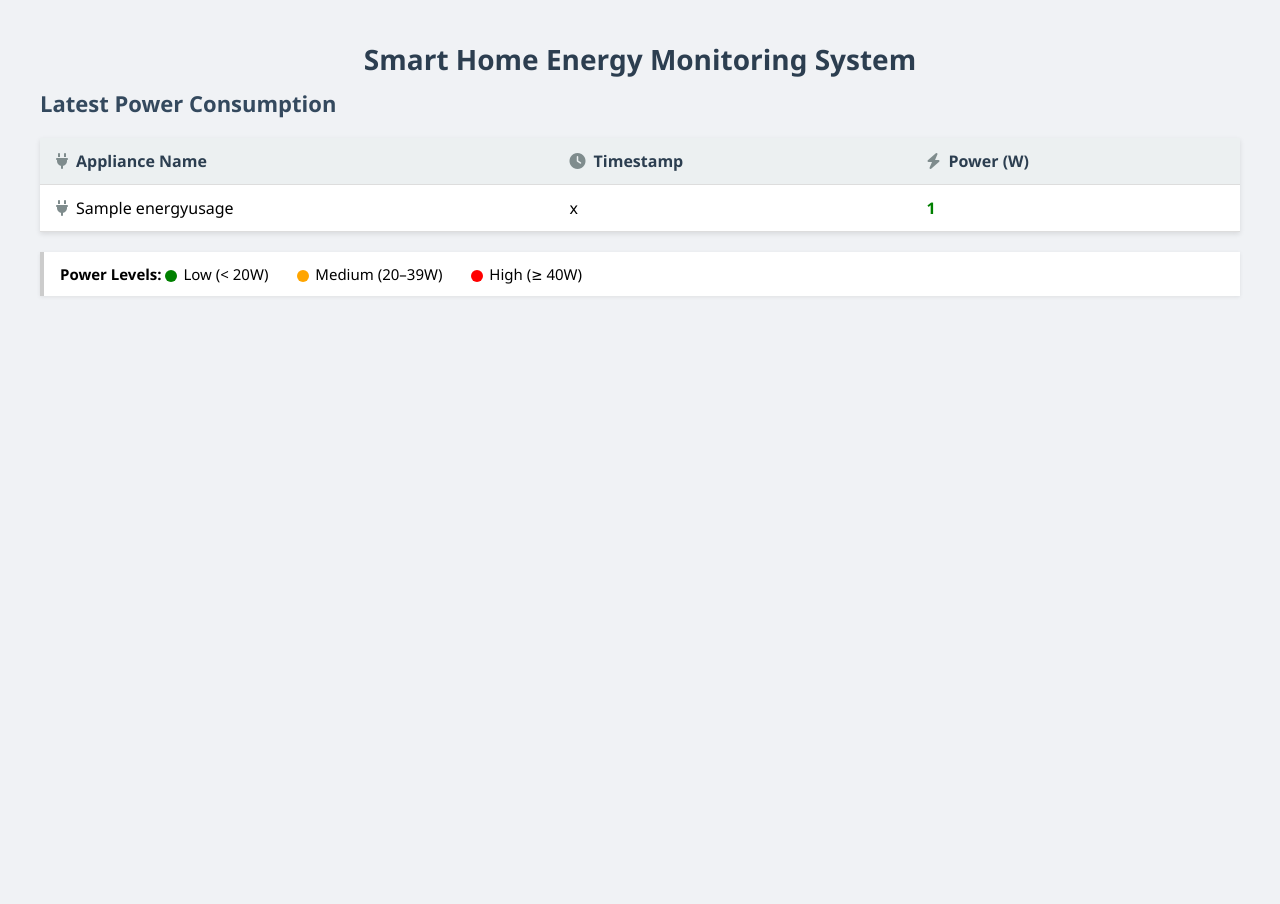
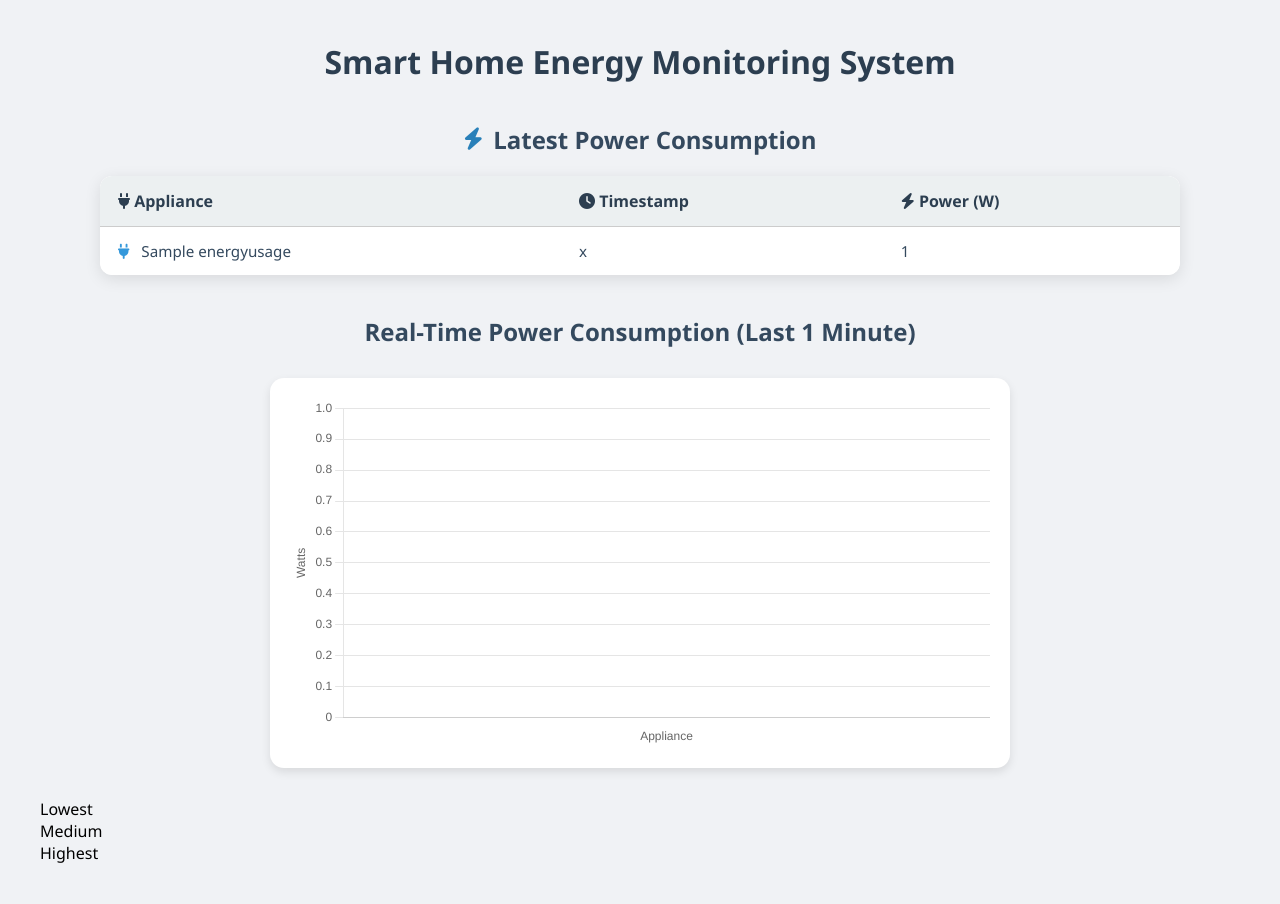
Before and after one commit to Vijay-MK/SES_Assignment1, a Flask app: page / in a window 1280 px wide. Before the commit the page ends 296 px from the top, so only its background shows below. Run offline with Flask 3, Linux system fonts and the light colour scheme; tables that the repository leaves empty hold one stand-in row (values such as "Sample post"); data that the repository does not hold is empty.

Commit message:
Separate html, css,js parts for flask

```diff
--- a/smartHomeSystem/sensorDataGenerator.py
+++ b/smartHomeSystem/sensorDataGenerator.py
@@ -41,7 +41,7 @@ if __name__ == "__main__":
             )
             SensorDataGenerator(devicename, deviceId, random_time)
         currentDate += timedelta(days=1)
-        time.sleep(5)
+        time.sleep(1)  # Past data generation should be fast
 
     # Generating the current deviceData after the generation of the past data
     currentDate = datetime.now()
--- /dev/null
+++ b/smartHomeSystem/static/css/style.css
@@ -0,0 +1,116 @@
+/* Overall Page */
+body {
+    font-family: 'Segoe UI', Tahoma, Geneva, Verdana, sans-serif;
+    margin: 40px;
+    background-color: #f0f2f5;
+}
+
+/* Header */
+h1 {
+    text-align: center;
+    color: #2c3e50;
+    margin-bottom: 10px;
+}
+
+h2 {
+    display: flex;
+    align-items: center;
+    gap: 10px;
+    color: #34495e;
+    margin-top: 40px;
+    margin-left: auto;
+    margin-right: auto;
+    justify-content: center;
+}
+
+/* Table container */
+.table-container {
+    width: 90%;
+    margin: 20px auto;
+    background: #ffffff;
+    box-shadow: 0px 4px 16px rgba(0, 0, 0, 0.1);
+    border-radius: 12px;
+    overflow: hidden;
+}
+
+/* Table styles */
+table {
+    width: 100%;
+    border-collapse: collapse;
+    border-radius: 12px;
+    overflow: hidden;
+}
+
+th, td {
+    padding: 14px 18px;
+    text-align: left;
+}
+
+th {
+    background-color: #ecf0f1;
+    color: #2c3e50;
+    font-weight: 600;
+    font-size: 1rem;
+    border-bottom: 1px solid #ccc;
+}
+
+td {
+    background-color: #ffffff;
+    color: #34495e;
+    font-size: 0.95rem;
+    vertical-align: middle;
+}
+
+tr:nth-child(even) td {
+    background-color: #f9f9f9;
+}
+
+tr:hover td {
+    background-color: #eaf2f8;
+}
+
+/* Appliance icon in row */
+td .appliance-icon {
+    margin-right: 8px;
+    color: #2980b9;
+}
+
+/* Table top icon */
+.table-header-icon {
+    font-size: 1.4rem;
+    color: #2980b9;
+}
+
+/* Responsive tweak */
+@media (max-width: 600px) {
+    th, td {
+        padding: 10px;
+        font-size: 0.9rem;
+    }
+}
+
+#latest-entries-table {
+    border-radius: 12px;
+    overflow: hidden;
+    box-shadow: 0 2px 8px rgba(0,0,0,0.1);
+}
+
+#latest-entries-table th,
+#latest-entries-table td {
+    vertical-align: middle;
+}
+
+.icon-left {
+    margin-right: 8px;
+    color: #3498db;
+}
+
+.chart-container {
+    width: 100%;
+    max-width: 700px;
+    margin: 30px auto;
+    background-color: #fff;
+    padding: 20px;
+    border-radius: 14px;
+    box-shadow: 0 4px 10px rgba(0,0,0,0.1);
+}
--- /dev/null
+++ b/smartHomeSystem/static/js/main.js
@@ -0,0 +1,115 @@
+document.addEventListener("DOMContentLoaded", function () {
+    const tableBody = document.getElementById('latest-entries-body');
+    const loader = document.getElementById('loading-spinner');
+    const ctx = document.getElementById('realTimeChart').getContext('2d');
+
+    const iconMap = {
+        'Smart-AirConditioner': 'fa-wind',
+        'Smart-WaterHeater': 'fa-hot-tub',
+        'Smart-Refrigerator': 'fa-snowflake',
+        'Smart-WashingMachine': 'fa-soap'
+    };
+
+
+    // Load latest table entries
+    function loadLatestEntries() {
+        if (loader) loader.style.display = 'inline-block';
+
+        fetch('/api/latest')
+            .then(response => response.json())
+            .then(data => {
+                tableBody.innerHTML = '';
+		data.slice(0, 5).forEach(entry => {
+		const iconClass = iconMap[entry.applianceName] || 'fa-plug';
+
+		const row = document.createElement('tr');
+		row.innerHTML = `
+		    <td><i class="fas ${iconClass} icon-left"></i> ${entry.applianceName}</td>
+		    <td>${entry.timeStamp}</td>
+		    <td>${entry.powerConsumption}</td>
+		`;
+		    tableBody.appendChild(row);
+		});
+
+
+                if (loader) loader.style.display = 'none';
+            })
+            .catch(error => {
+                console.error('Error fetching latest entries:', error);
+                if (loader) loader.style.display = 'none';
+            });
+    }
+
+    // Initial loads
+    loadLatestEntries();
+
+    // Refresh every 5 seconds
+    setInterval(() => {
+        loadLatestEntries();
+    }, 5000);
+
+
+    let chartInstance = null;
+    function loadRealTimeChart() {
+        fetch('/api/real_time')
+            .then(response => response.json())
+            .then(data => {
+                const labels = data.map(d => d.applianceName);
+                const values = data.map(d => d.powerConsumption);
+
+                // Normalize bar colors: min is green, max is red
+                const max = Math.max(...values);
+                const min = Math.min(...values);
+                const barColors = values.map(v => {
+                    if (v === max) return '#e74c3c'; // red
+                    if (v === min) return '#2ecc71'; // green
+                    return '#f1c40f';               // yellow
+                });
+
+                const ctx = document.getElementById('realTimeChart').getContext('2d');
+
+                if (chartInstance) {
+                    chartInstance.data.labels = labels;
+                    chartInstance.data.datasets[0].data = values;
+                    chartInstance.data.datasets[0].backgroundColor = barColors;
+                    chartInstance.update();
+                } else {
+                    chartInstance = new Chart(ctx, {
+                        type: 'bar',
+                        data: {
+                            labels: labels,
+                            datasets: [{
+                                label: 'Power (W)',
+                                data: values,
+                                backgroundColor: barColors,
+                                borderRadius: 8,
+                                barPercentage: 0.6,
+                                categoryPercentage: 1.0
+                            }]
+                        },
+                        options: {
+                            responsive: true,
+                            plugins: {
+                                legend: { display: false },
+                                tooltip: { enabled: true }
+                            },
+                            scales: {
+                                x: {
+                                    title: { display: true, text: 'Appliance' }
+                                },
+                                y: {
+                                    beginAtZero: true,
+                                    title: { display: true, text: 'Watts' }
+                                }
+                            }
+                        }
+                    });
+                }
+            })
+            .catch(err => console.error("Chart Load Error:", err));
+    }
+
+    loadRealTimeChart();
+    setInterval(loadRealTimeChart, 5000); // auto-refresh every 5 seconds
+
+});
--- a/smartHomeSystem/templates/index.html
+++ b/smartHomeSystem/templates/index.html
@@ -3,184 +3,48 @@
 <head>
     <meta charset="UTF-8">
     <title>Smart Home Energy Monitoring System</title>
+    <link rel="stylesheet" href="/static/css/style.css">
+
+    <!-- Font Awesome for Icons -->
     <link rel="stylesheet" href="https://cdnjs.cloudflare.com/ajax/libs/font-awesome/6.5.0/css/all.min.css">
-    <style>
-        body {
-            font-family: 'Segoe UI', Tahoma, Geneva, Verdana, sans-serif;
-            margin: 40px;
-            background-color: #f0f2f5;
-        }
-        h1 {
-            font-size: 28px;
-            color: #2c3e50;
-            margin-bottom: 10px;
-	    text-align: center;
-        }
-        .section-header {
-            display: flex;
-            align-items: center;
-            justify-content: space-between;
-        }
-        h2 {
-            font-size: 22px;
-            color: #34495e;
-            margin: 0;
-        }
-        .refresh-icon {
-            font-size: 16px;
-            animation: spin 1s linear infinite;
-            margin-left: 10px;
-            color: #2980b9;
-        }
-        @keyframes spin {
-            0% { transform: rotate(0deg); }
-            100% { transform: rotate(360deg); }
-        }
-        table {
-            width: 100%;
-            border-collapse: collapse;
-            margin-top: 20px;
-            background-color: #fff;
-            box-shadow: 0 2px 5px rgba(0,0,0,0.1);
-        }
-        th, td {
-            padding: 12px 16px;
-            border-bottom: 1px solid #ddd;
-            text-align: left;
-        }
-        th {
-            background-color: #ecf0f1;
-            font-weight: 600;
-            color: #2c3e50;
-        }
-        tr:hover {
-            background-color: #f9f9f9;
-        }
-        .appliance-icon {
-            margin-right: 8px;
-            color: #7f8c8d;
-        }
-        .power-low {
-            color: green;
-            font-weight: bold;
-        }
-        .power-medium {
-            color: orange;
-            font-weight: bold;
-        }
-        .power-high {
-            color: red;
-            font-weight: bold;
-        }
 
-        .legend {
-            margin-top: 20px;
-            background-color: #fff;
-            padding: 12px 16px;
-            border-left: 4px solid #ccc;
-            box-shadow: 0 1px 4px rgba(0,0,0,0.08);
-            font-size: 15px;
-        }
-
-        .legend-item {
-            display: inline-block;
-            margin-right: 25px;
-        }
-
-        .legend-color {
-            display: inline-block;
-            width: 12px;
-            height: 12px;
-            margin-right: 6px;
-            border-radius: 50%;
-            vertical-align: middle;
-        }
-
-        .legend-low { background-color: green; }
-        .legend-medium { background-color: orange; }
-        .legend-high { background-color: red; }
-    </style>
+    <!-- Chart.js for bar chart -->
+    <script src="https://cdn.jsdelivr.net/npm/chart.js"></script>
 </head>
 <body>
 
     <h1>Smart Home Energy Monitoring System</h1>
 
-    <div class="section-header">
-        <h2>
-            Latest Power Consumption
-            <i class="fas fa-sync-alt refresh-icon" id="refresh-spinner" style="display: none;"></i>
-        </h2>
-    </div>
-
-    <table>
+    <!-- Latest Entries Section -->
+    <h2><i class="fas fa-bolt table-header-icon"></i> Latest Power Consumption</h2>
+    <div class="table-container">
+        <table id="latest-entries-table">
             <thead>
                 <tr>
-                <th><i class="fas fa-plug appliance-icon"></i>Appliance Name</th>
-                <th><i class="fas fa-clock appliance-icon"></i>Timestamp</th>
-                <th><i class="fas fa-bolt appliance-icon"></i>Power (W)</th>
+                    <th><i class="fas fa-plug"></i> Appliance</th>
+                    <th><i class="fas fa-clock"></i> Timestamp</th>
+                    <th><i class="fas fa-bolt"></i> Power (W)</th>
                 </tr>
             </thead>
             <tbody id="latest-entries-body">
-            <!-- Dynamic entries go here -->
+                <!-- Dynamic entries -->
             </tbody>
         </table>
-
-    <!-- 🔹 Legend -->
-    <div class="legend">
-        <strong>Power Levels:</strong>
-        <span class="legend-item"><span class="legend-color legend-low"></span>Low (&lt; 20W)</span>
-        <span class="legend-item"><span class="legend-color legend-medium"></span>Medium (20–39W)</span>
-        <span class="legend-item"><span class="legend-color legend-high"></span>High (≥ 40W)</span>
     </div>
 
-    <script>
-        const iconMap = {
-            "Smart-AirConditioner": "fa-wind",
-            "Smart-WaterHeater": "fa-hot-tub",
-            "Smart-Refrigerator": "fa-snowflake",
-            "Smart-WashingMachine": "fa-soap"
-        };
+    <!-- Real-Time Power Chart Section -->
+    <h2>Real-Time Power Consumption (Last 1 Minute)</h2>
+    <div class="chart-container">
+        <canvas id="realTimeChart"></canvas>
+    </div>
 
-        function getPowerClass(power) {
-            if (power >= 40) return 'power-high';
-            else if (power >= 20) return 'power-medium';
-            else return 'power-low';
-        }
+    <!-- Legend for chart colors -->
+    <div class="legend-container">
+        <div><span class="legend-box" style="background-color: #27ae60;"></span> Lowest</div>
+        <div><span class="legend-box" style="background-color: #f39c12;"></span> Medium</div>
+        <div><span class="legend-box" style="background-color: #e74c3c;"></span> Highest</div>
+    </div>
 
-        function loadLatestEntries() {
-            const spinner = document.getElementById("refresh-spinner");
-            spinner.style.display = "inline-block";
-
-            fetch('/api/latest')
-                .then(response => response.json())
-                .then(data => {
-                    const tableBody = document.getElementById('latest-entries-body');
-                    tableBody.innerHTML = '';
-
-                    data.slice(0, 5).forEach(entry => {
-                        const row = document.createElement('tr');
-                        const iconClass = iconMap[entry.applianceName] || "fa-plug";
-                        const powerClass = getPowerClass(entry.powerConsumption);
-
-                        row.innerHTML = `
-                            <td><i class="fas ${iconClass} appliance-icon"></i>${entry.applianceName}</td>
-                            <td>${entry.timeStamp}</td>
-                            <td class="${powerClass}">${entry.powerConsumption}</td>
-                        `;
-                        tableBody.appendChild(row);
-                    });
-                })
-                .catch(error => {
-                    console.error('Error fetching latest entries:', error);
-                })
-                .finally(() => {
-                    setTimeout(() => spinner.style.display = "none", 300);
-                });
-        }
-
-        loadLatestEntries();
-        setInterval(loadLatestEntries, 5000);
-    </script>
-
+    <script src="/static/js/main.js"></script>
 </body>
 </html>
```
Also changed, not shown: smartHomeSystem/applicationServer.py (+24 -16 lines), smartHomeSystem/smart_home_mgmt.db, 1 other file. Lines whose indentation alone changed are shown as unchanged.
